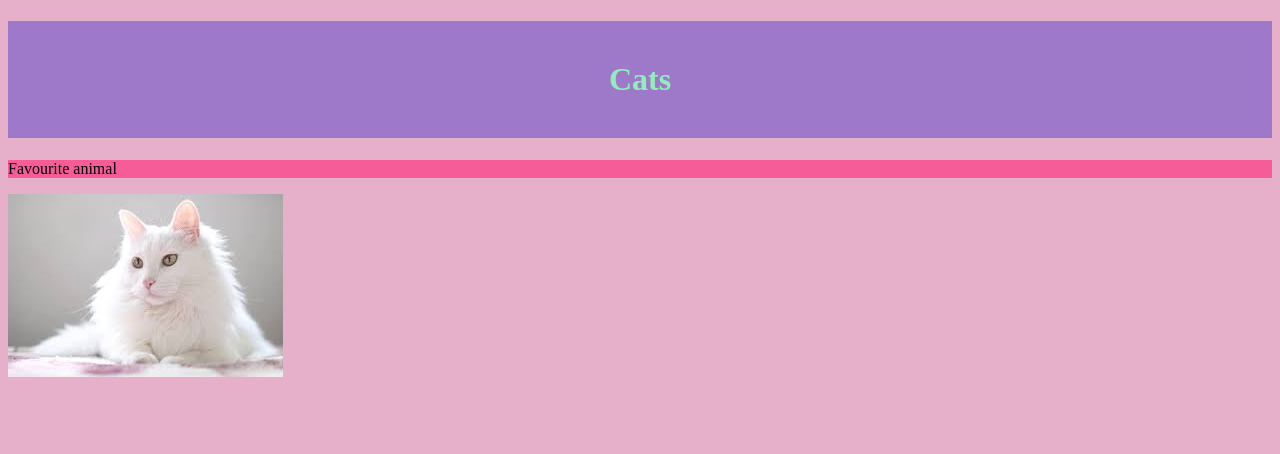
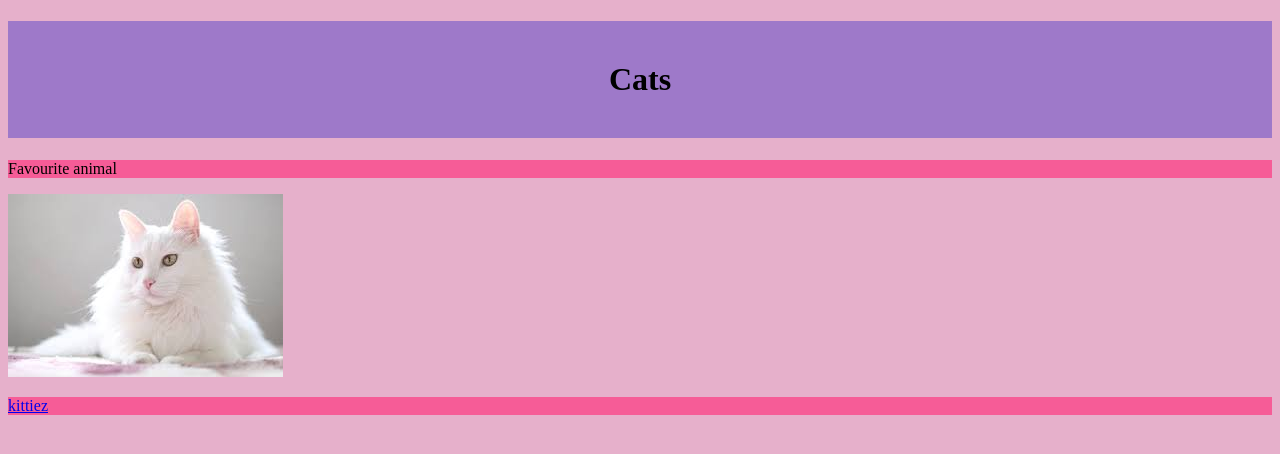
Before and after one commit to MTHS-ICS2O-2-2022/ICS2O-Unit-1-04-Mariam-Kasim, a plain HTML site: page index.html in a window 1280 px wide. Drawn offline with Linux system fonts and the light colour scheme.

Commit message:
edited syle.css

```diff
--- a/css/style.css
+++ b/css/style.css
@@ -1,14 +1,19 @@
 /* Created by: Mariam kasim
-* Created on: Feb 16 * This CSS file defines the style for index.html ICS2O-Unit1-04-HTML-CSS
-*/ body {
+* Created on: Feb 2023
+* This CSS file defines the style for index.html ICS2O-Unit1-04-HTML-CSS
+*/
+
+
+body {
   background-color: rgb(230, 176, 203);
 }
 
 h1 {
   background-color: rgb(158, 121, 201);
-  color: hsl(148, 72%, 75%);
+  color: hsl(86, 100, 87);
   padding: 40px;
   text-align: center;
 }
 
-p {background-color:rgb(246, 92, 151)}
+p {background-color:rgb(246, 92, 151)
+}
--- a/index.html
+++ b/index.html
@@ -15,7 +15,7 @@
   <p>Favourite animal</p>
   <img src="./images/download (1).jpeg" alt="style">
   <p>
-  <a href="./"> </a>
+  <a href="./index2.html">kittiez</a>
   </p>
 </body>
 </html>
```
